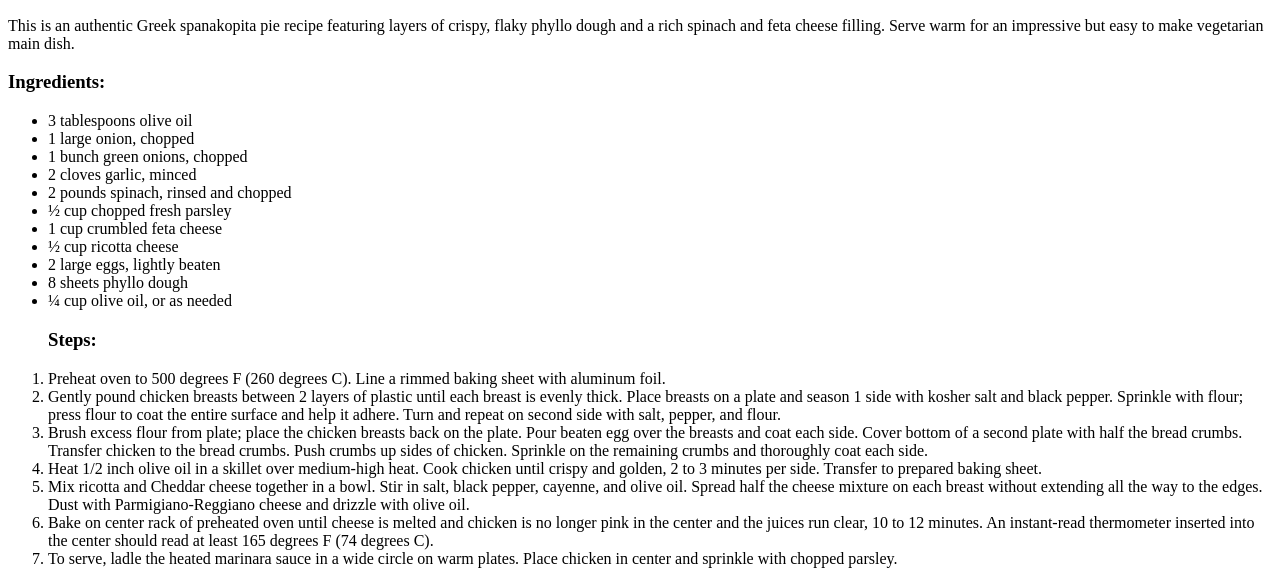
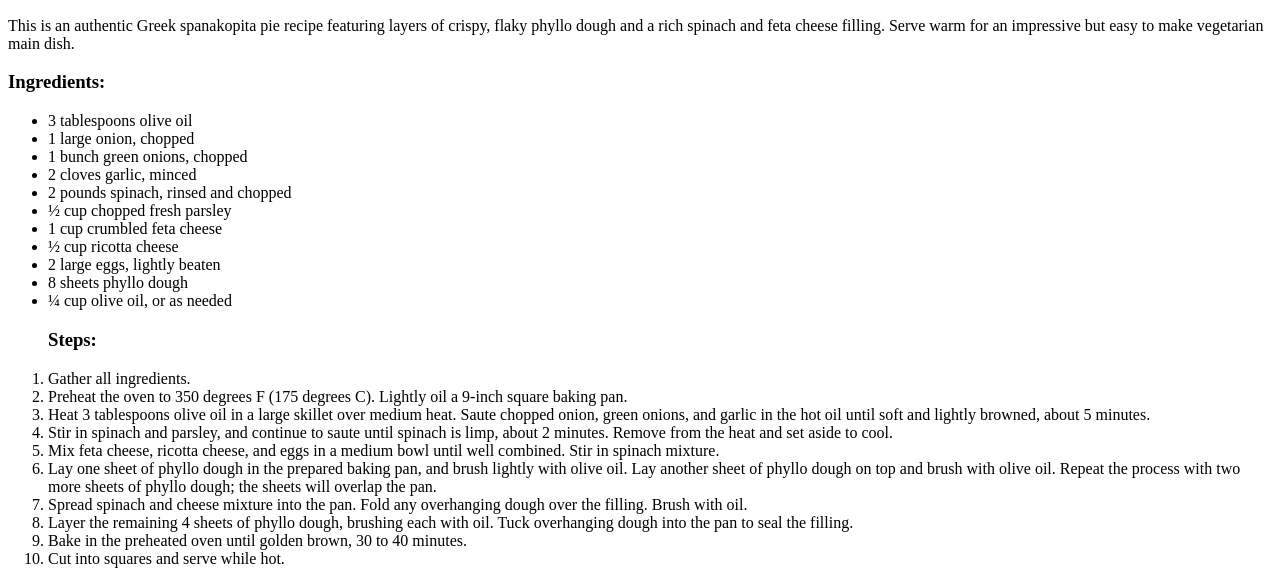
Before and after one commit to peterbuckingham/odin-recipes, a plain HTML site: page Spanakopita.html in a window 1280 px wide. Shown: the part 434-1018 px from the top of the page. Drawn offline with Linux system fonts and the light colour scheme.

Commit message:
Project completed
I created all three pages and everything is in
working order as instructed.

```diff
--- a/Spanakopita.html
+++ b/Spanakopita.html
@@ -27,27 +27,35 @@
     <ol>
     <h3>Steps:</h3>
     <li>
-        Preheat oven to 500 degrees F (260 degrees C). Line a rimmed baking sheet with aluminum foil.
+        Gather all ingredients.
     </li>
     <li>
-        Gently pound chicken breasts between 2 layers of plastic until each breast is evenly thick. Place breasts on a plate and season 1 side with kosher salt and black pepper. Sprinkle with flour; press flour to coat the entire surface and help it adhere. Turn and repeat on second side with salt, pepper, and flour.
+        Preheat the oven to 350 degrees F (175 degrees C). Lightly oil a 9-inch square baking pan.
     </li>
     <li>
-        Brush excess flour from plate; place the chicken breasts back on the plate. Pour beaten egg over the breasts and coat each side. Cover bottom of a second plate with half the bread crumbs. Transfer chicken to the bread crumbs. Push crumbs up sides of chicken. Sprinkle on the remaining crumbs and thoroughly coat each side.
+        Heat 3 tablespoons olive oil in a large skillet over medium heat. Saute chopped onion, green onions, and garlic in the hot oil until soft and lightly browned, about 5 minutes.
     </li>
     <li>
-        Heat 1/2 inch olive oil in a skillet over medium-high heat. Cook chicken until crispy and golden, 2 to 3 minutes per side. Transfer to prepared baking sheet.
+        Stir in spinach and parsley, and continue to saute until spinach is limp, about 2 minutes. Remove from the heat and set aside to cool.
     </li>
     <li>
-        Mix ricotta and Cheddar cheese together in a bowl. Stir in salt, black pepper, cayenne, and olive oil. Spread half the cheese mixture on each breast without extending all the way to the edges. Dust with Parmigiano-Reggiano cheese and drizzle with olive oil.
+        Mix feta cheese, ricotta cheese, and eggs in a medium bowl until well combined. Stir in spinach mixture.
     </li>
     <li>
-        Bake on center rack of preheated oven until cheese is melted and chicken is no longer pink in the center and the juices run clear, 10 to 12 minutes. An instant-read thermometer inserted into the center should read at least 165 degrees F (74 degrees C).
+        Lay one sheet of phyllo dough in the prepared baking pan, and brush lightly with olive oil. Lay another sheet of phyllo dough on top and brush with olive oil. Repeat the process with two more sheets of phyllo dough; the sheets will overlap the pan.
     </li>
     <li>
-        To serve, ladle the heated marinara sauce in a wide circle on warm plates. Place chicken in center and sprinkle with chopped parsley.
+        Spread spinach and cheese mixture into the pan. Fold any overhanging dough over the filling. Brush with oil.
     </li>
-
+    <li>
+        Layer the remaining 4 sheets of phyllo dough, brushing each with oil. Tuck overhanging dough into the pan to seal the filling.
+    </li>
+    <li>
+        Bake in the preheated oven until golden brown, 30 to 40 minutes.
+    </li>
+    <li>
+        Cut into squares and serve while hot.
+    </li>
 </ol>
 </body>
 </html>
```
Also changed, not shown: index.html (+1 -1 lines).
